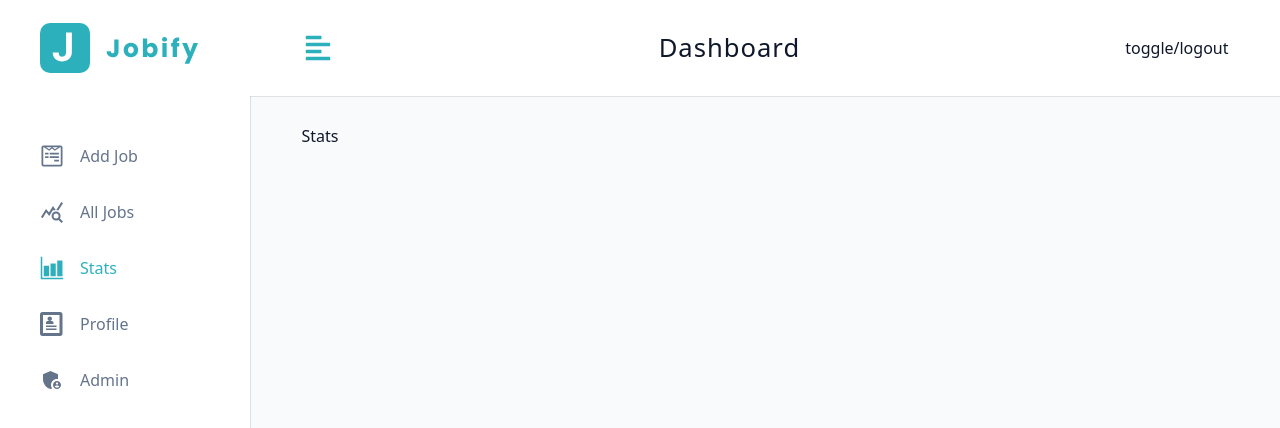
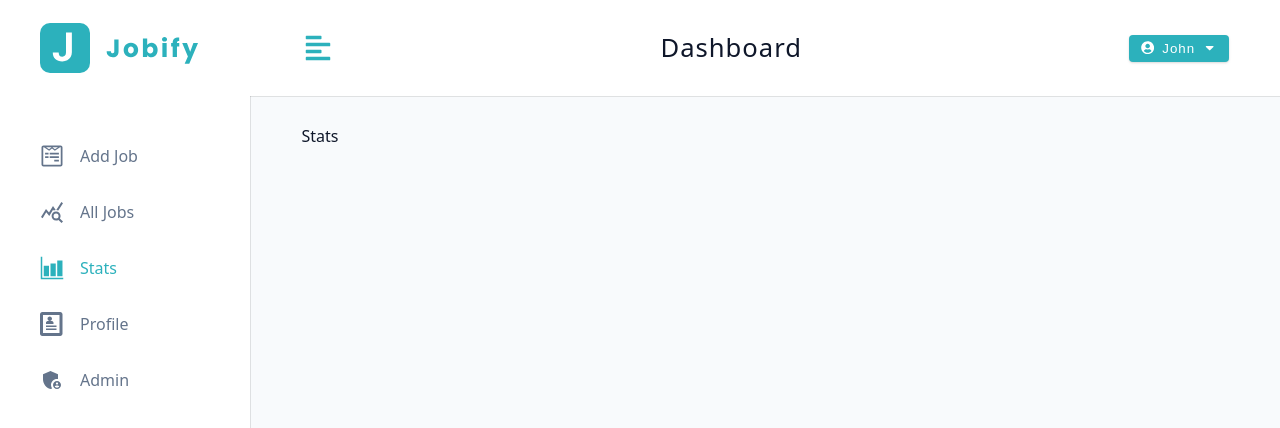
Before and after one commit to sumanth338/Jobify, a React (Vite) app: page /dashboard/stats in a window 1280 px wide. Shown: the top 428 px of the page. Built offline with nearby package versions, Linux system fonts and the light colour scheme.

Commit message:
Add LogoutContainer component for user logout functionality; integrate it into Navbar for improved user experience and accessibility.

```diff
--- /dev/null
+++ b/src/components/LogoutContainer.jsx
@@ -0,0 +1,26 @@
+import React from 'react'
+import { FaUserCircle, FaCaretDown } from 'react-icons/fa';
+import Wrapper from '../assets/wrappers/LogoutContainer';
+import { useState } from 'react';
+import { useDashboardContext } from '../pages/DashboardLayout';
+
+const LogoutContainer = () => {
+    const [showLogout, setShowLogout] = useState(false);
+    const { user , logoutUser} = useDashboardContext();
+  return (
+    <Wrapper>
+        <button type="button" className="btn logout-btn" onClick={()=>{setShowLogout(!showLogout)}}>
+            <FaUserCircle/>
+            {user.name}
+            <FaCaretDown/>
+        </button>
+        <div className={showLogout ? 'dropdown show-dropdown' : 'dropdown'}>
+            <button type="button" className="dropdown-btn" onClick={logoutUser}>
+                logout
+            </button>
+        </div>
+    </Wrapper>
+  )
+}
+
+export default LogoutContainer
--- a/src/components/Navbar.jsx
+++ b/src/components/Navbar.jsx
@@ -3,6 +3,7 @@
 import { FaAlignLeft } from 'react-icons/fa'
 import Logo from './Logo'
 import { useDashboardContext } from '../pages/DashboardLayout'
+import LogoutContainer from './LogoutContainer'
 
 const Navbar = () => {
     const { toggleSidebar } = useDashboardContext();
@@ -16,7 +17,7 @@
             <Logo/>
             <h4 className="logo-text">dashboard</h4>
         </div>
-        <div className="btn-container">toggle/logout</div>
+       <LogoutContainer/>
       </div>
     </Wrapper>
   )
```
